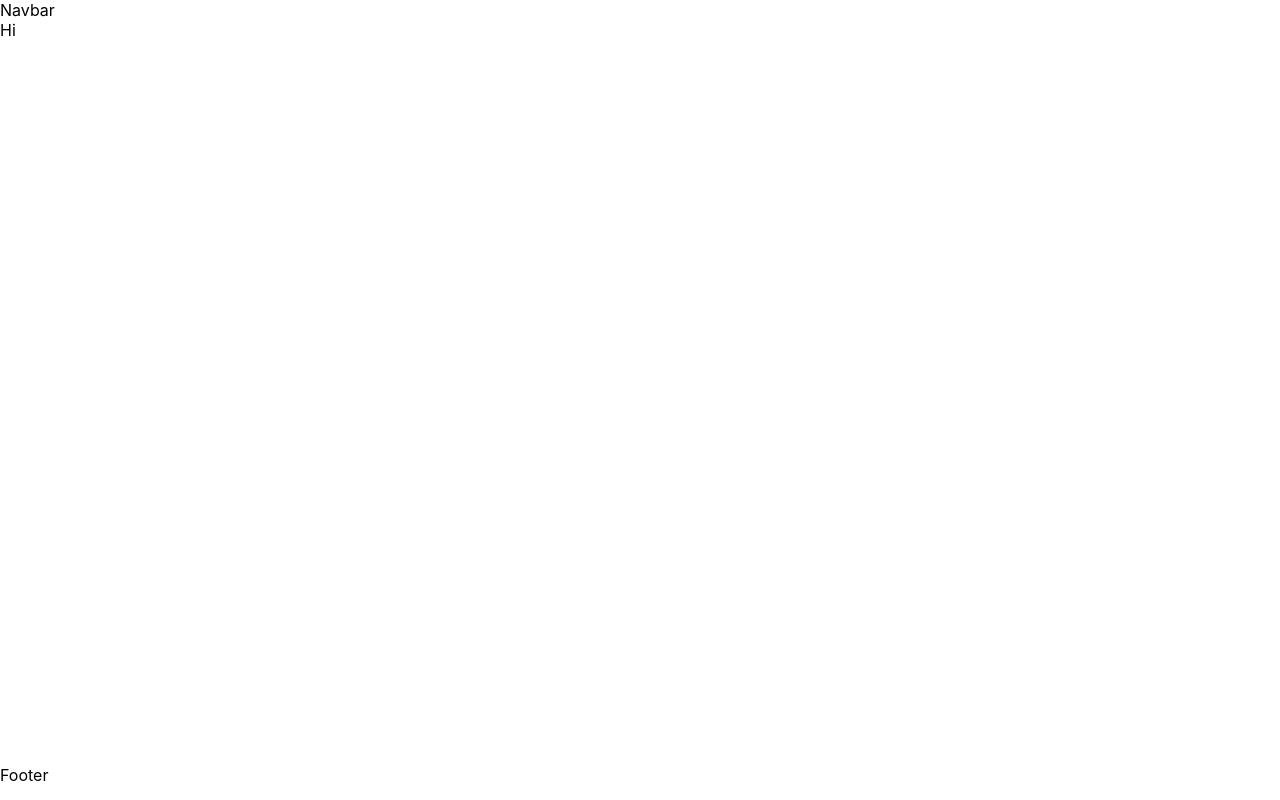
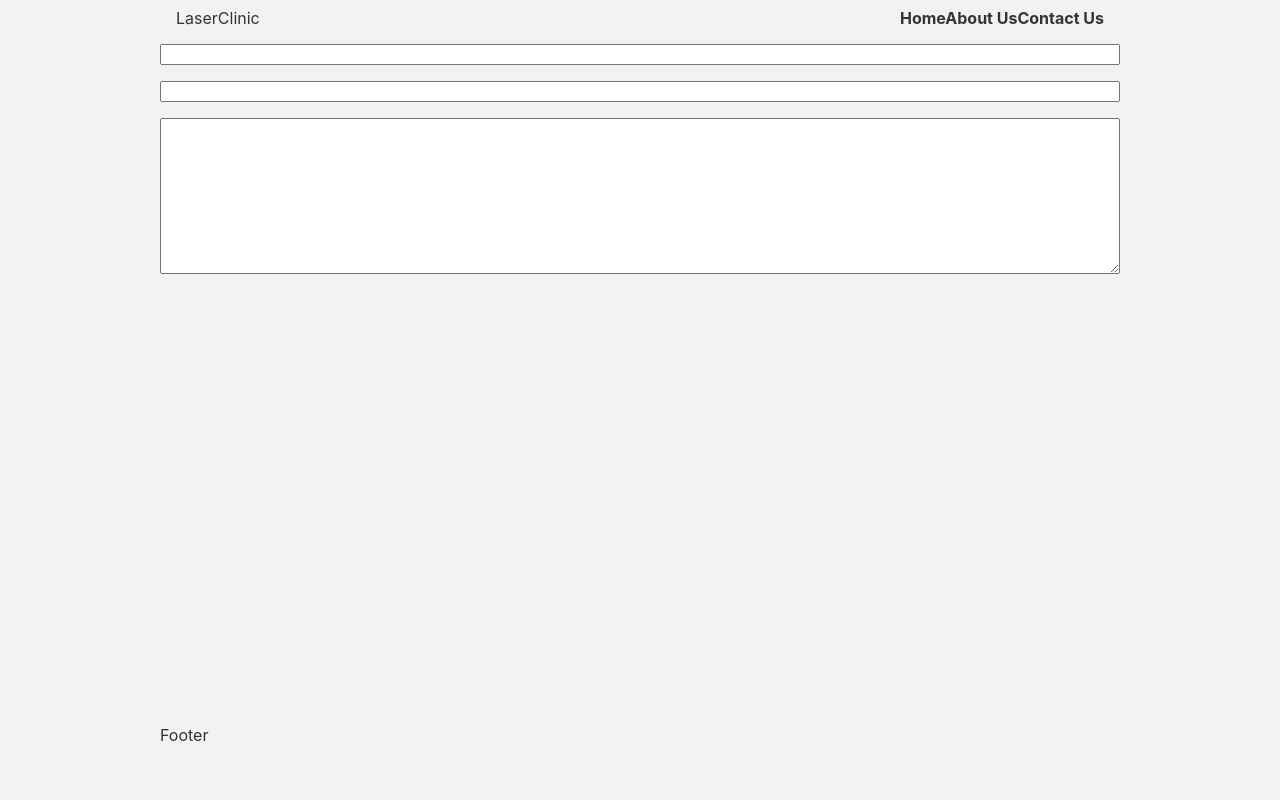
Before and after one commit to LaithAlwani/laser-clinic, a React (Vite) app: page /contact in a window 1280 px wide. Built offline with nearby package versions, Linux system fonts and the light colour scheme.

Commit message:
adds home, contact and about pages, simple navbar with react router

```diff
--- a/src/App.css
+++ b/src/App.css
@@ -1,4 +1,35 @@
 .main{
   min-height: 100vh;
-  margin-bottom: -35px;
+  margin-bottom: -75px;
 }
+
+/*Navbar */
+nav{
+  display: flex;
+  padding: 0.5rem 1rem;
+}
+.logo{
+  flex-grow: 1;
+}
+.links{
+  font-weight: bold;
+}
+/*Navbar ends*/
+
+
+/*About*/
+
+/*About ends*/
+
+/*Contact*/
+.contact-form{
+  display: flex;
+  flex-direction: column;
+}
+
+.contact-form > * {
+  margin: 0.5rem 0;
+}
+.
+
+/*Contact ends*/
--- a/src/App.jsx
+++ b/src/App.jsx
@@ -1,12 +1,24 @@
 import "./App.css";
+import { BrowserRouter as Router, Routes, Route } from "react-router-dom";
 import Layout from "./components/Layout";
+import About from "./pages/About";
+import Contact from "./pages/Contact";
+import Home from "./pages/Home";
 
 function App() {
-  return <div className="App">
-    <Layout>
-      <span>Hi</span>
-    </Layout>
-  </div>;
+  return (
+    <Router>
+      <div className="App">
+        <Layout>
+          <Routes>
+            <Route path="/" element={<Home />} />
+            <Route path="/about" element={<About />} />
+            <Route path="/contact" element={<Contact />} />
+          </Routes>
+        </Layout>
+      </div>
+    </Router>
+  );
 }
 
 export default App;
--- a/src/components/Navbar.jsx
+++ b/src/components/Navbar.jsx
@@ -1,7 +1,16 @@
-import React from 'react'
+import { Link } from "react-router-dom";
 
 export default function Navbar() {
   return (
-    <div>Navbar</div>
-  )
+    <nav>
+      <div className="logo">
+        <Link to="/">LaserClinic</Link>
+      </div>
+      <div className="links">
+        <Link to="/">Home</Link>
+        <Link to="/about">About Us</Link>
+        <Link to="/Contact">Contact Us</Link>
+      </div>
+    </nav>
+  );
 }
--- a/src/index.css
+++ b/src/index.css
@@ -1,5 +1,8 @@
 body {
-  margin: 0;
+  margin: 0 auto;
+  color: #333;
+  max-width: 960px;
+  background-color: #f2f2f2;
   font-family: -apple-system, BlinkMacSystemFont, 'Segoe UI', 'Roboto', 'Oxygen',
     'Ubuntu', 'Cantarell', 'Fira Sans', 'Droid Sans', 'Helvetica Neue',
     sans-serif;
@@ -11,3 +14,10 @@ code {
   font-family: source-code-pro, Menlo, Monaco, Consolas, 'Courier New',
     monospace;
 }
+
+
+/*global styles*/
+a{
+  text-decoration: none;
+  color: inherit;
+}
--- /dev/null
+++ b/src/pages/About.jsx
@@ -0,0 +1,7 @@
+import React from 'react'
+
+export default function About() {
+  return (
+    <div>About</div>
+  )
+}
--- /dev/null
+++ b/src/pages/Contact.jsx
@@ -0,0 +1,14 @@
+import React from 'react'
+
+export default function Contact() {
+  const handleSubmit = () => {
+    console.log("submit")
+  }
+  return (
+    <form onSubmit={handleSubmit} className="contact-form">
+      <input type="text" />
+      <input type="text" />
+      <textarea name="" id="" cols="30" rows="10"></textarea>
+    </form>
+  )
+}
--- /dev/null
+++ b/src/pages/Home.jsx
@@ -0,0 +1,7 @@
+import React from 'react'
+
+export default function Home() {
+  return (
+    <div>Home</div>
+  )
+}
```
